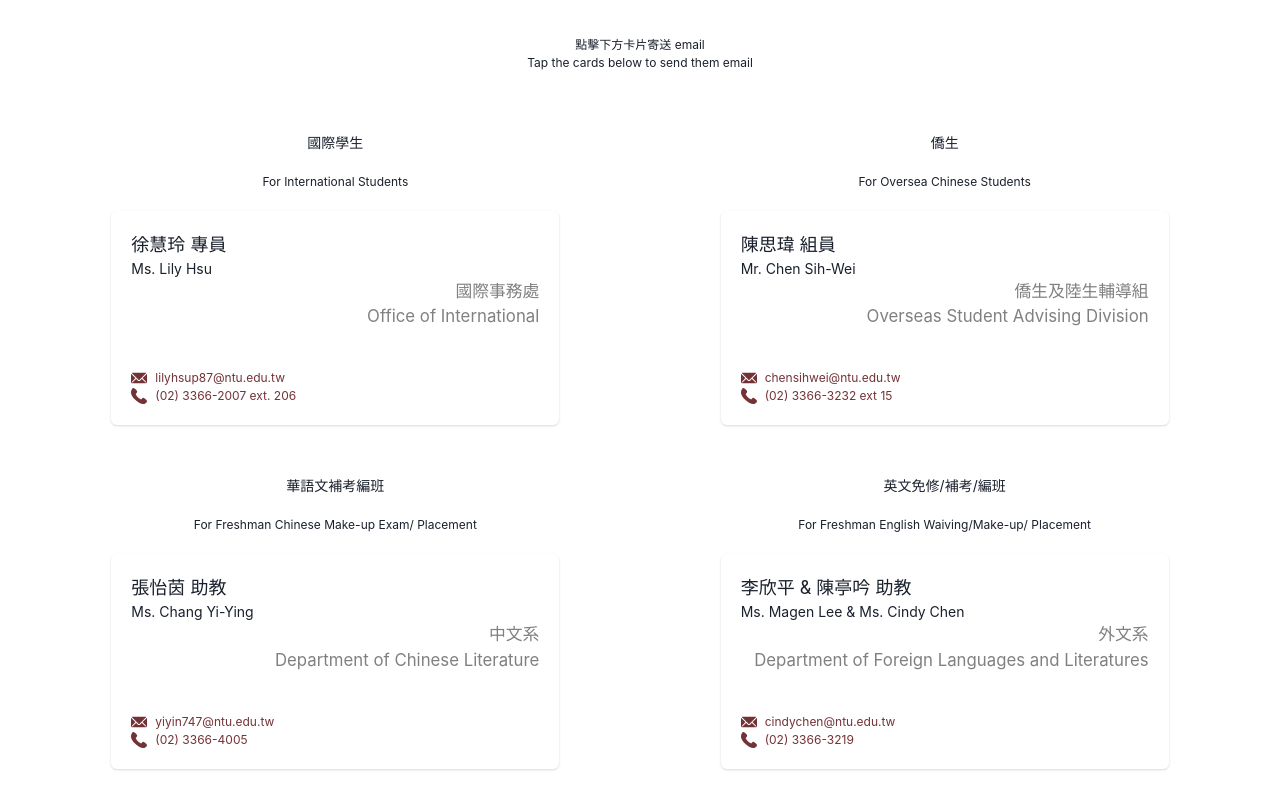
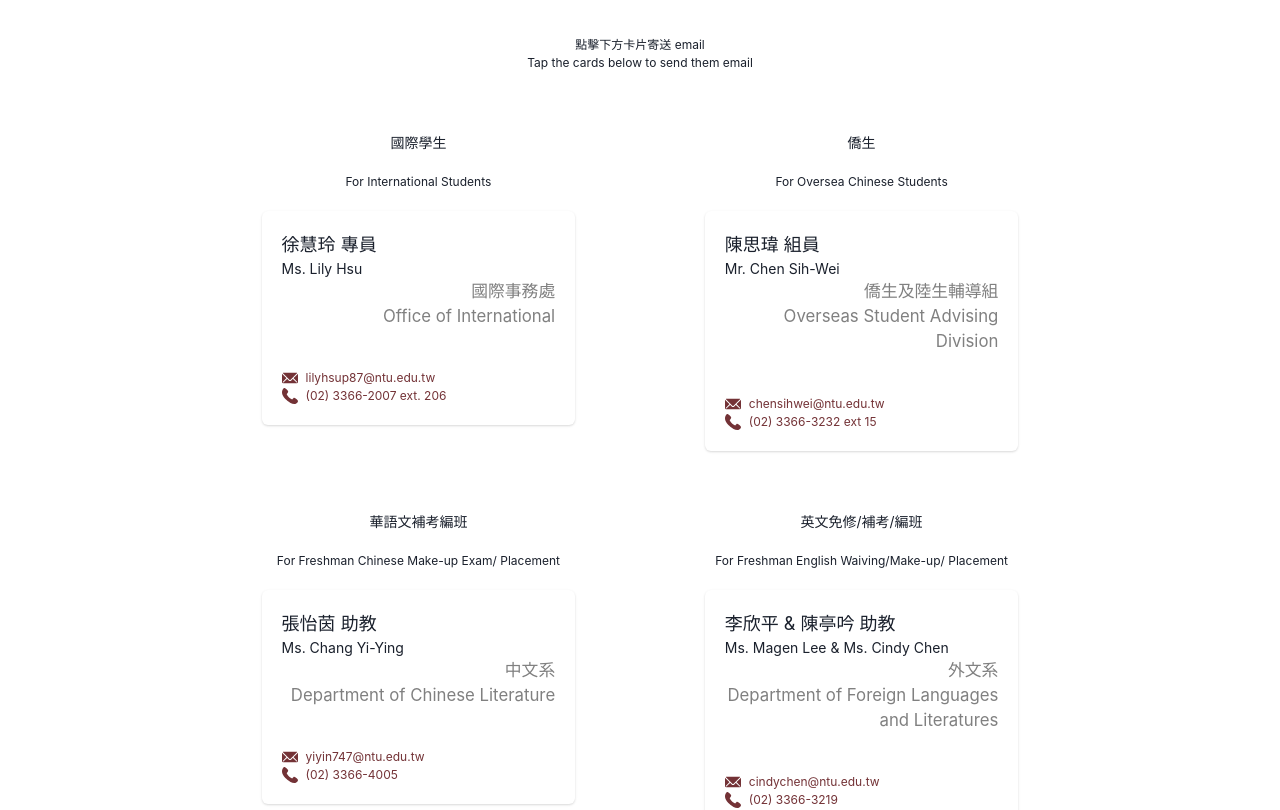
Before and after one commit to Sherrypei/Neo-HW, a React (Vite) app: page / in a window 1280 px wide. Shown: the part 805-1615 px from the top of the page. Built offline with nearby package versions, Linux system fonts and the light colour scheme.

Commit message:
update InfoCard

```diff
--- a/src/components/SingleAnnouncement.jsx
+++ b/src/components/SingleAnnouncement.jsx
@@ -6,7 +6,7 @@
     const [isMobile] = useMediaQuery("(max-width: 768px)");
 
     return (
-        <Flex  >
+        <Flex>
             <Card w="100%">
                 <CardBody>
                     <Text align="center" fontSize="16px">{zhTitle}</Text>
--- a/src/components/SingleCard.jsx
+++ b/src/components/SingleCard.jsx
@@ -11,7 +11,6 @@
             <Text align="center" fontSize="12px">
                 {enTitle}
             </Text>
-
             <Card>
                 <CardBody>
                     <Text fontSize="18px">{zhName}</Text>
--- a/src/container/HomePage.jsx
+++ b/src/container/HomePage.jsx
@@ -15,7 +15,7 @@
 
     return (
 
-    <Flex gap ="60px" flexDir="column">
+    <Flex gap ="60px" flexDir="column" w="70%">
             <Header/>
             <Announcement/>
             <Note1/>
--- a/src/container/InfoCard.jsx
+++ b/src/container/InfoCard.jsx
@@ -3,7 +3,7 @@
 import infos from "@/data/Infos.jsx";
 const InfoCard = () => {
     return (
-        <Flex flexWrap="wrap" justifyContent="space-evenly" gap="50px">
+        <Flex flexWrap="wrap" justifyContent="space-evenly" gap="60px">
             {infos.map((info, idx) => (
                 <SingleCard key={idx} info={info}/>
             ))}
```
Lines whose indentation alone changed are shown as unchanged.
